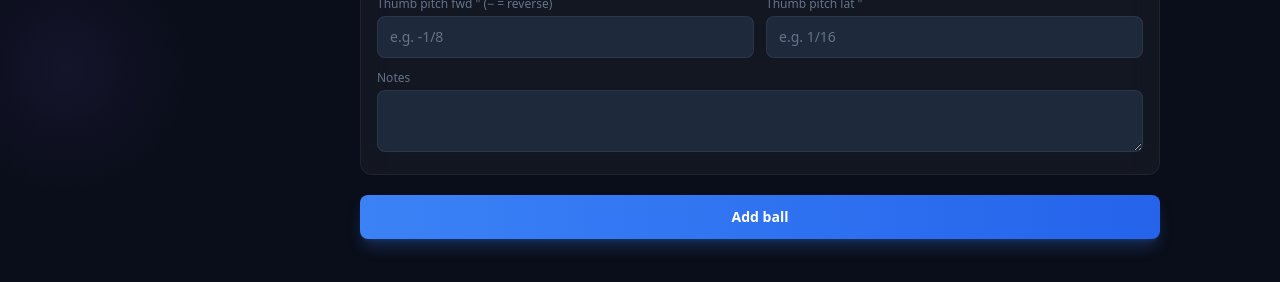
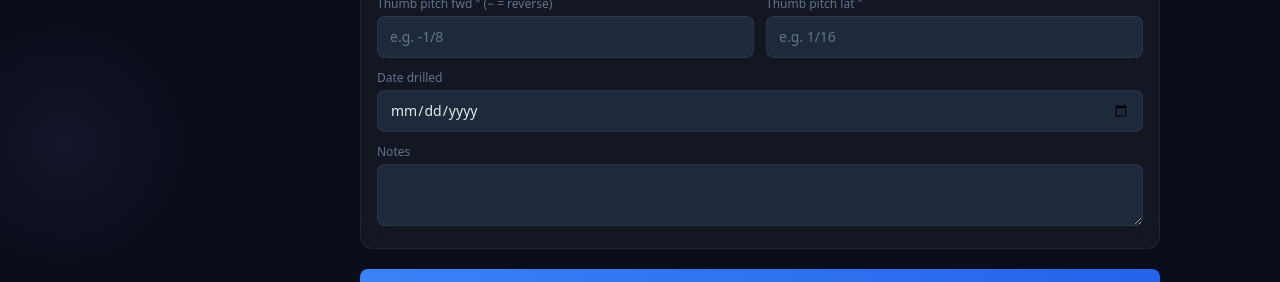
Before and after one commit to jakeleeyj/bowling-tracker, a Next.js app: page /arsenal/new in a window 1280 px wide. Shown: the part 1115-1397 px from the top of the page. Built offline with nearby package versions, Linux system fonts and the light colour scheme; no server answers.

Commit message:
Add date drilled field

```diff
--- a/src/app/(app)/arsenal/[id]/page.tsx
+++ b/src/app/(app)/arsenal/[id]/page.tsx
@@ -100,6 +100,7 @@ export default function BallPage() {
         thumb_size: draft.no_thumb ? null : toText(draft.thumb_size),
         finger_size: toText(draft.finger_size),
         finger_size_2: toText(draft.finger_size_2),
+        date_drilled: toText(draft.date_drilled),
         no_thumb: draft.no_thumb,
         notes: toText(draft.notes),
         updated_at: new Date().toISOString(),
--- a/src/app/(app)/arsenal/new/page.tsx
+++ b/src/app/(app)/arsenal/new/page.tsx
@@ -83,6 +83,7 @@ export default function NewBallPage() {
         thumb_size: draft.no_thumb ? null : toText(draft.thumb_size),
         finger_size: toText(draft.finger_size),
         finger_size_2: toText(draft.finger_size_2),
+        date_drilled: toText(draft.date_drilled),
         no_thumb: draft.no_thumb,
         notes: toText(draft.notes),
       })
--- a/src/components/arsenal/DrillingSpecsForm.tsx
+++ b/src/components/arsenal/DrillingSpecsForm.tsx
@@ -49,6 +49,7 @@ export function draftFromBall(ball: Ball): BallDraft {
     thumb_size: str(ball.thumb_size),
     finger_size: str(ball.finger_size),
     finger_size_2: str(ball.finger_size_2),
+    date_drilled: str(ball.date_drilled),
     notes: str(ball.notes),
     no_thumb: ball.no_thumb,
   };
@@ -460,6 +461,19 @@ export default function DrillingSpecsForm({
           )}
         </div>
         <div className="mt-3">
+          <label className="mb-1 block text-xs text-text-muted">
+            Date drilled
+          </label>
+          <input
+            type="date"
+            value={draft.date_drilled ?? ""}
+            onChange={(e) =>
+              onChange({ ...draft, date_drilled: e.target.value })
+            }
+            className="w-full rounded-lg border border-border bg-surface-light px-3 py-2.5 text-sm text-text-primary outline-none focus:border-blue"
+          />
+        </div>
+        <div className="mt-3">
           <label className="mb-1 block text-xs text-text-muted">Notes</label>
           <textarea
             value={draft.notes ?? ""}
--- a/src/components/arsenal/SpecSheetCard.tsx
+++ b/src/components/arsenal/SpecSheetCard.tsx
@@ -20,6 +20,7 @@ const SpecSheetCard = forwardRef<HTMLDivElement, { draft: BallDraft }>(
           ["RG", show(draft.rg)],
           ["Differential", show(draft.differential)],
           ["Core", show(draft.core_type)],
+          ["Date drilled", show(draft.date_drilled)],
         ],
       ],
       [
--- a/src/lib/database.types.ts
+++ b/src/lib/database.types.ts
@@ -37,6 +37,7 @@ export interface Database {
           finger_size_2: string | null;
           finger_pitch_forward_2: number | null;
           finger_pitch_lateral_2: number | null;
+          date_drilled: string | null;
           no_thumb: boolean;
           notes: string | null;
           created_at: string;
@@ -69,6 +70,7 @@ export interface Database {
           finger_size_2?: string | null;
           finger_pitch_forward_2?: number | null;
           finger_pitch_lateral_2?: number | null;
+          date_drilled?: string | null;
           no_thumb?: boolean;
           notes?: string | null;
           created_at?: string;
@@ -101,6 +103,7 @@ export interface Database {
           finger_size_2?: string | null;
           finger_pitch_forward_2?: number | null;
           finger_pitch_lateral_2?: number | null;
+          date_drilled?: string | null;
           no_thumb?: boolean;
           notes?: string | null;
           created_at?: string;
```
Also changed, not shown: 1 other file (tests, documents, lock files or other folders).
